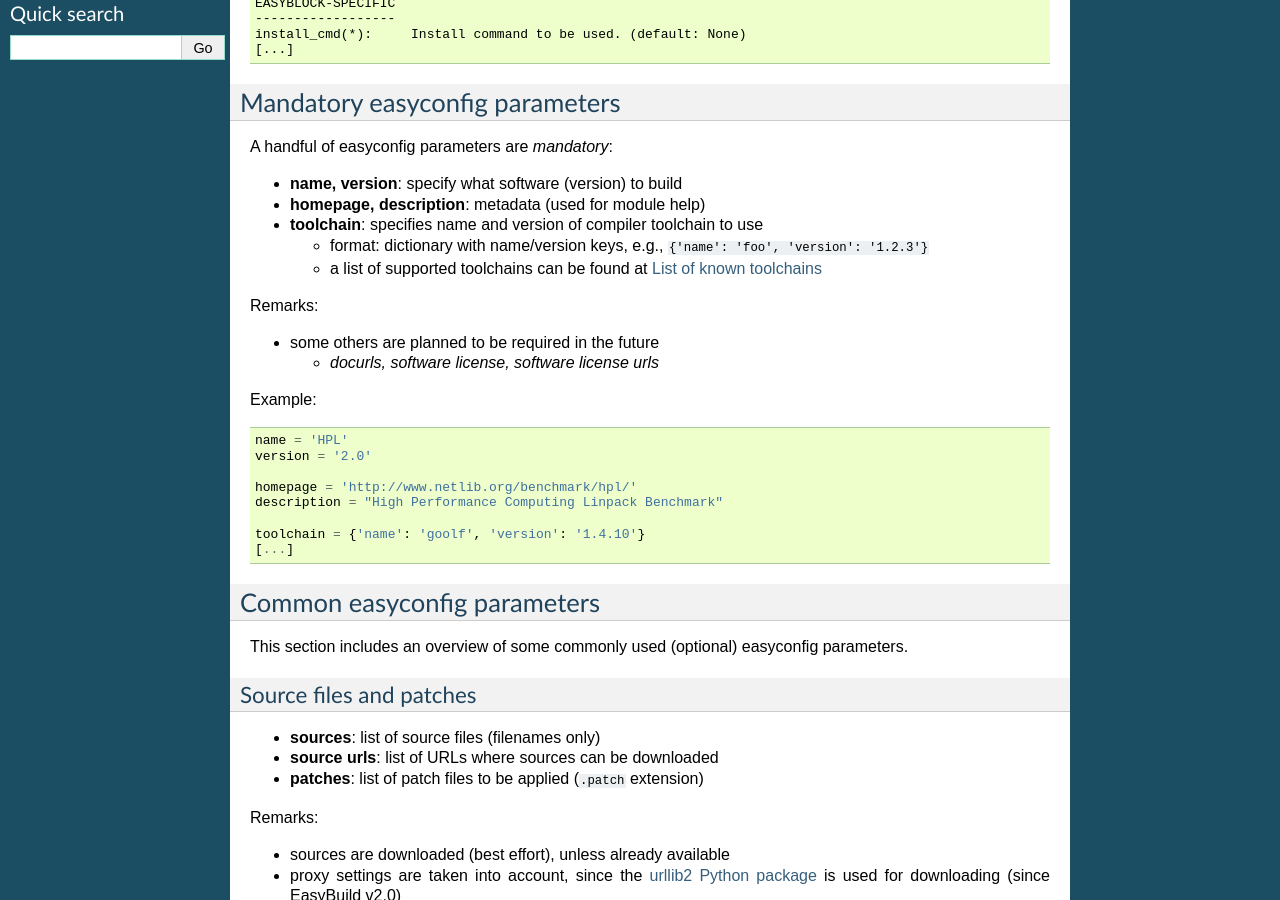
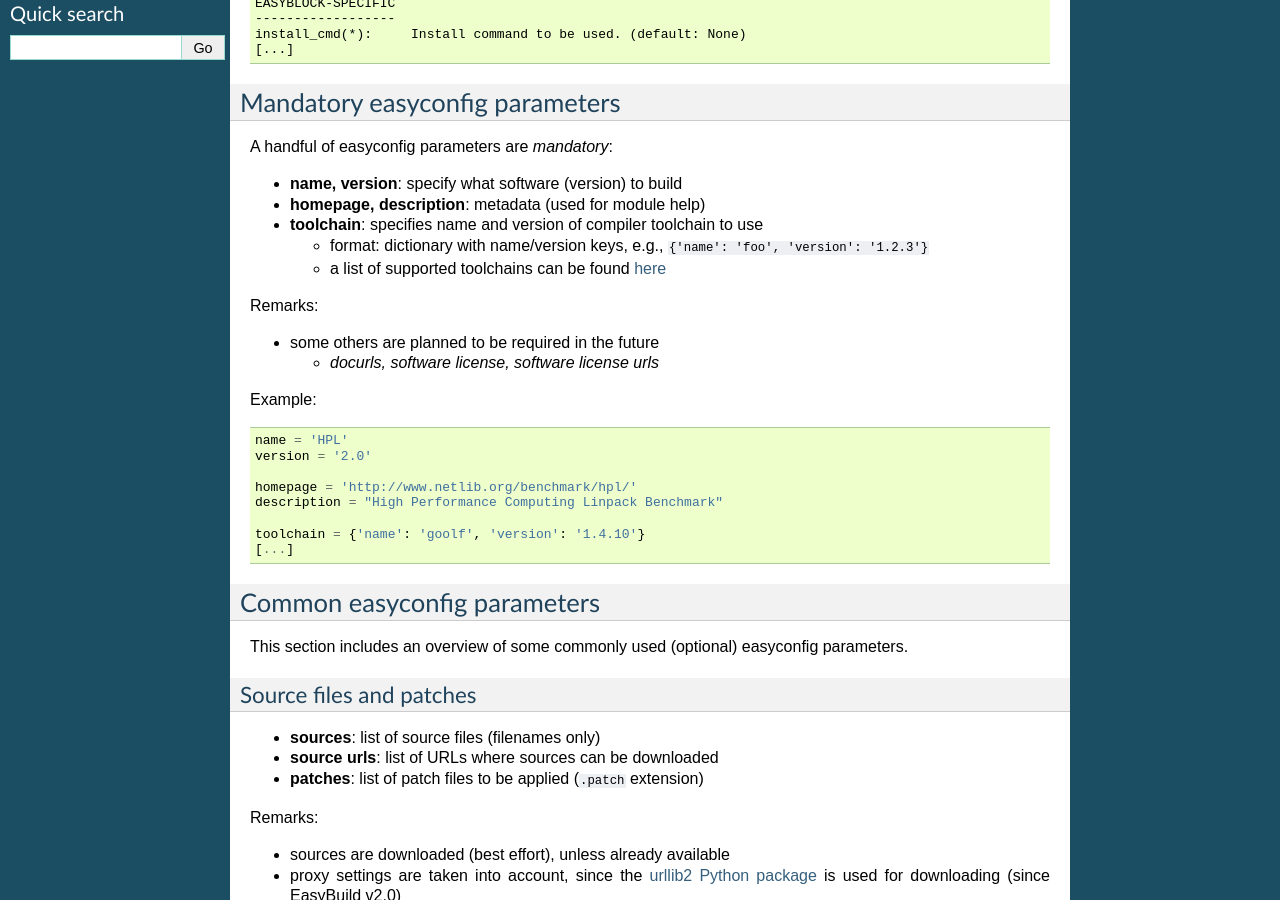
Before and after one commit to easybuilders/easybuild, a Sphinx documentation site: the page built from docs/Writing_easyconfig_files.rst, in a window 1280 px wide and 900 px high, scrolled down 1185 px. Built offline with Sphinx 7.4.7, drawn with Linux system fonts in a browser that asks for light colours.

Commit message:
fix broken ref...

```diff
--- a/docs/Writing_easyconfig_files.rst
+++ b/docs/Writing_easyconfig_files.rst
@@ -78,7 +78,7 @@ A handful of easyconfig parameters are `mandatory`:
 * **toolchain**: specifies name and version of compiler toolchain to use
 
   * format: dictionary with name/version keys, e.g., ``{'name': 'foo', 'version': '1.2.3'}``
-  * a list of supported toolchains can be found at :ref:`vsd_list_toolchains`
+  * a list of supported toolchains can be found :ref:`here <vsd_list_toolchains>`
 
 Remarks:
 
```
